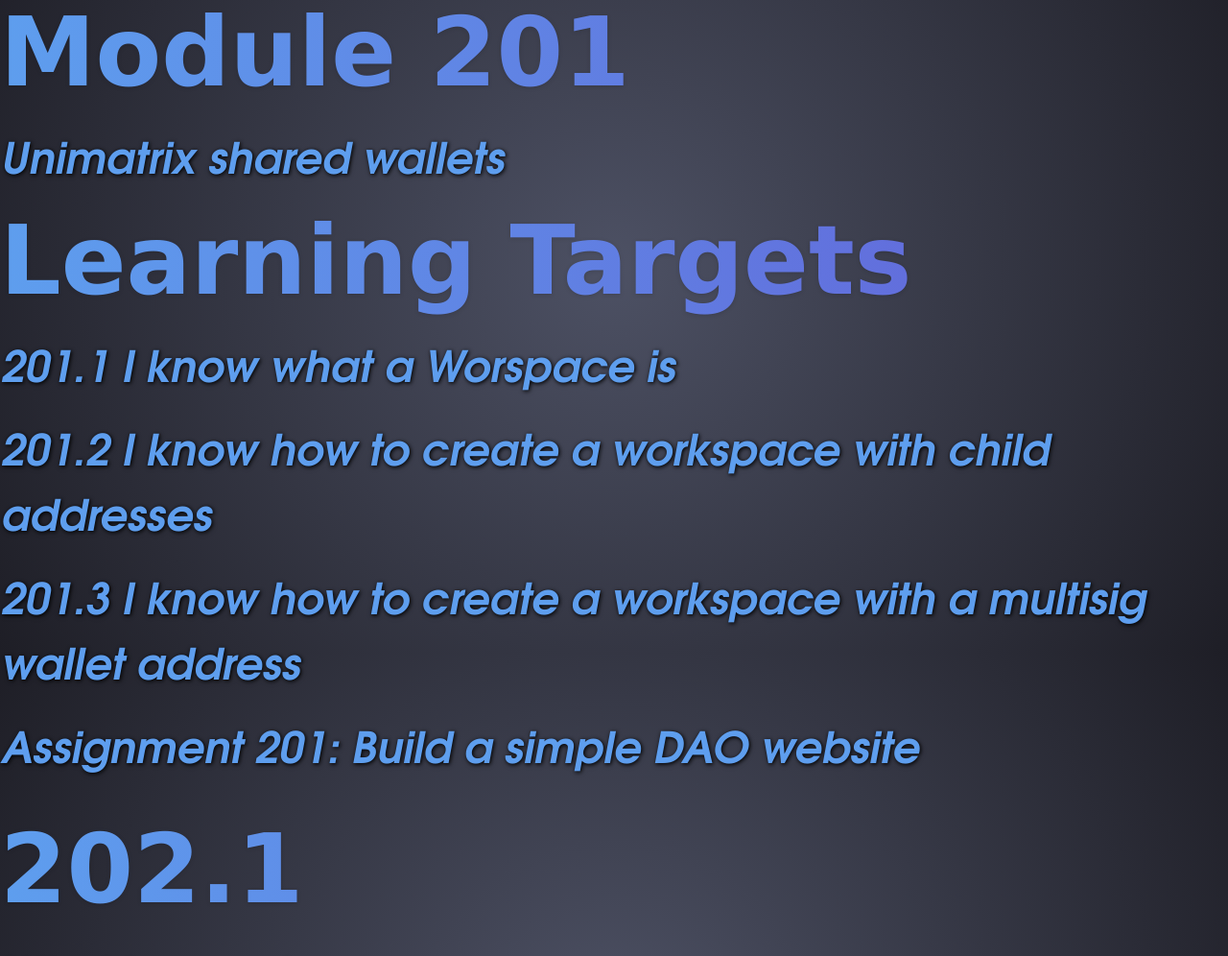
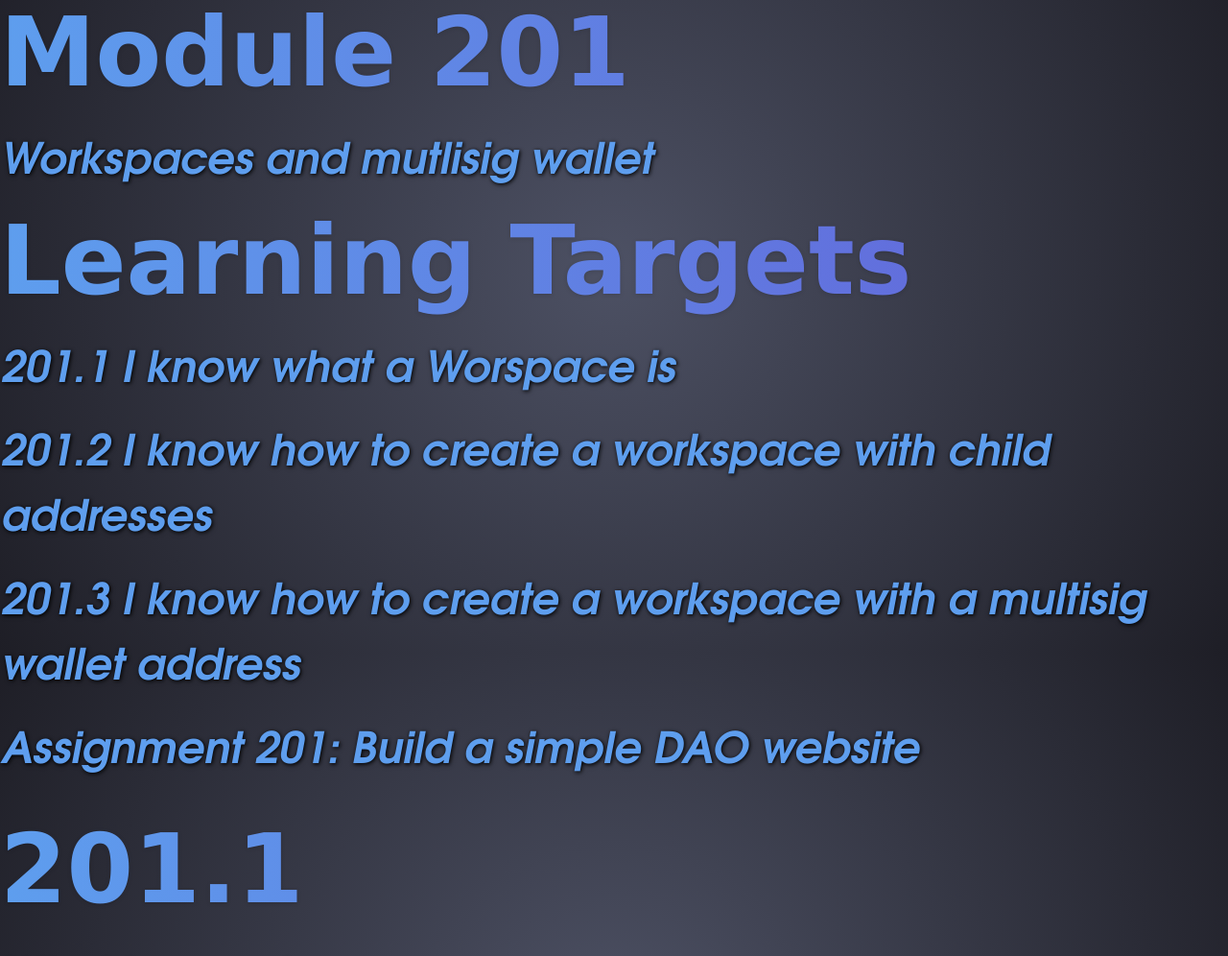
Before and after one commit to M2tec/gc-f12-animotion, a SvelteKit app: page / in a window 1280 px wide. Shown: the part 920-1916 px from the top of the page at 96% size. Built offline with nearby package versions, Linux system fonts and the light colour scheme.

Commit message:
Fix module number

```diff
--- a/src/routes/+page.svelte
+++ b/src/routes/+page.svelte
@@ -18,9 +18,6 @@
 </script>
 
 <Presentation options={{ history: true, transition: 'slide', controls: false, progress: false }}>
-    <Slide class="h-full place-content-center place-items-center">
-        <img style="height: 900px;" src="/assets/workshop_1.svg" alt="Welcome" />
-    </Slide>
 
     <!-- <Slide class="h-full place-content-center place-items-center">
         <video width="1920" height="1080" autoplay controls>
@@ -30,13 +27,16 @@
         </video>
     </Slide> -->
 
+    <Slide class="h-full place-content-center place-items-center">
+        <img style="height: 900px;" src="/assets/workshop_1.svg" alt="Welcome" />
+    </Slide>
 
 <Slide class="h-full place-content-center place-items-center">
     <p class="text-4xl font-bold drop-shadow-sm">Module 201</p>
     <p>&zwnj;</p>
 
     <Transition>
-        <p class="text-base font-bold drop-shadow-sm">Unimatrix shared wallets</p>
+        <p class="text-base font-bold drop-shadow-sm">Workspaces and mutlisig wallet</p>
     </Transition>
 </Slide>
 
@@ -70,8 +70,8 @@
     </Transition>
 </Slide>
 
-<Slide class="h-full place-content-center place-items-center"> <!-- 202.1  -->
-    <p class="text-4xl font-bold drop-shadow-sm">202.1</p>
+<Slide class="h-full place-content-center place-items-center"> <!-- 201.1  -->
+    <p class="text-4xl font-bold drop-shadow-sm">201.1</p>
     <p>&zwnj;</p>
 
     <Transition>
@@ -157,8 +157,8 @@
 
 </Slide>
 
-<Slide class="h-full place-content-center place-items-center"> <!-- 202.2  -->
-    <p class="text-4xl font-bold drop-shadow-sm">202.2</p>
+<Slide class="h-full place-content-center place-items-center"> <!-- 201.2  -->
+    <p class="text-4xl font-bold drop-shadow-sm">201.2</p>
     <p>&zwnj;</p>
 
     <Transition>
@@ -351,8 +351,8 @@
     />
 </Slide>
 
-<Slide class="h-full place-content-center place-items-center"> <!-- 202.3  -->
-    <p class="text-4xl font-bold drop-shadow-sm">202.3</p>
+<Slide class="h-full place-content-center place-items-center"> <!-- 201.3  -->
+    <p class="text-4xl font-bold drop-shadow-sm">201.3</p>
     <p>&zwnj;</p>
 
     <Transition>
```
